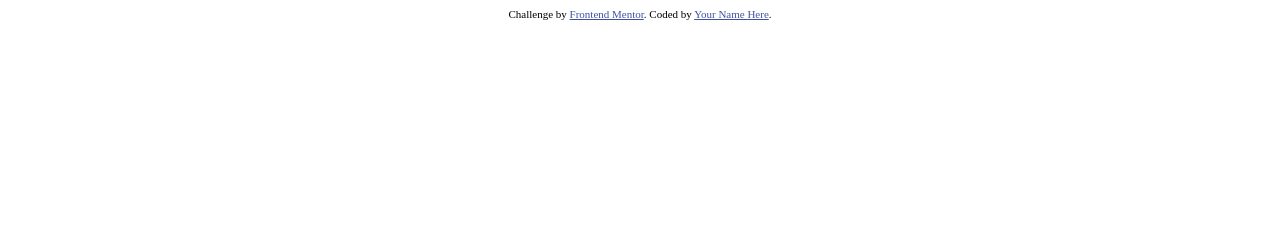
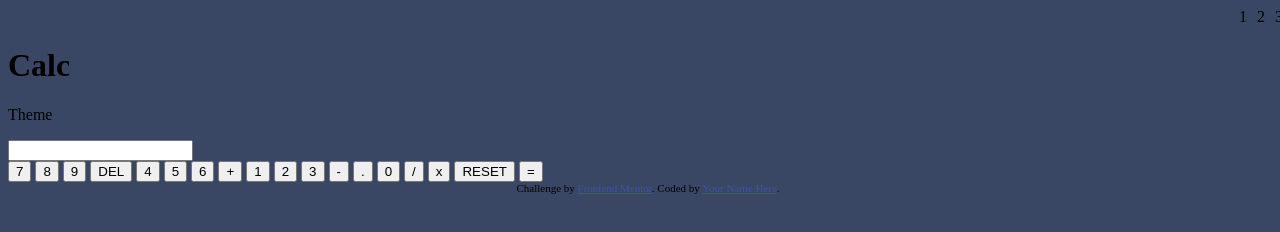
Before and after one commit to AmandaTeodora/Calculadora, a plain HTML site: page index.html in a window 1280 px wide. Drawn offline with Linux system fonts and the light colour scheme; files that its build step writes are made by us from their sources.

Commit message:
primeiro commit

```diff
--- a/css/style.css
+++ b/css/style.css
@@ -0,0 +1,24 @@
+
+{
+    padding: 0;
+    margin: 0;
+    box-sizing: border-box;
+    font-family: 'spartan', sans-serif;
+}
+body{
+    width: 100%;
+    max-width: 1440px;
+    background-color: hsl(222, 26%, 31%);
+    height: 100vh
+    display: flex;
+    justify-content: center;
+    algn-items: center;
+    flex-direction: column;
+}
+.num{
+    display: flex;
+    justify-content: flex-end;
+}
+.num p{
+    margin: 0 5px;
+}
--- a/index.html
+++ b/index.html
@@ -1,20 +1,55 @@
 <!DOCTYPE html>
-<html lang="en">
+<html lang="pt">
 <head>
   <meta charset="UTF-8">
-  <meta name="viewport" content="width=device-width, initial-scale=1.0"> <!-- displays site properly based on user's device -->
-
-  <link rel="icon" type="image/png" sizes="32x32" href="./images/favicon-32x32.png">
-
+  <meta name="viewport" content="width=device-width, initial-scale=1.0">
+  <title>Calculadora App</title>
+  <link rel="stylesheet" type="text/css" sizes="32x32" href="style.css">
   <title>Frontend Mentor | Calculator app</title>
-
-  <!-- Feel free to remove these styles or customise in your own stylesheet 👍 -->
   <style>
     .attribution { font-size: 11px; text-align: center; }
     .attribution a { color: hsl(228, 45%, 44%); }
   </style>
 </head>
 <body>
+  <div class="coantainer"
+      <div class="title"></div>
+        <div class="num">
+          <p>1</p>
+          <p>2</p>
+          <p>3</p>
+        </div>
+        <div class="control">
+        </div>
+        <h1>Calc</h1>
+        <p>Theme</p>
+      <div class="screen">
+        <input type="text" name="calc" readonly id="screen">
+      </div>
+      <div class="cal-body"></div>
+        <div class="btn">
+          <button>7</button>
+          <button>8</button>
+          <button>9</button>
+          <button>DEL</button>
+          <button>4</button>
+          <button>5</button>
+          <button>6</button>
+          <button>+</button>
+          <button>1</button>
+          <button>2</button>
+          <button>3</button>
+          <button>-</button>
+          <button>.</button>
+          <button>0</button>
+          <button>/</button>
+          <button>x</button>
+          <button>RESET</button>
+          <button>=</button>
+
+        </div>
+  </div>
+  </body>
 
 
 
```
